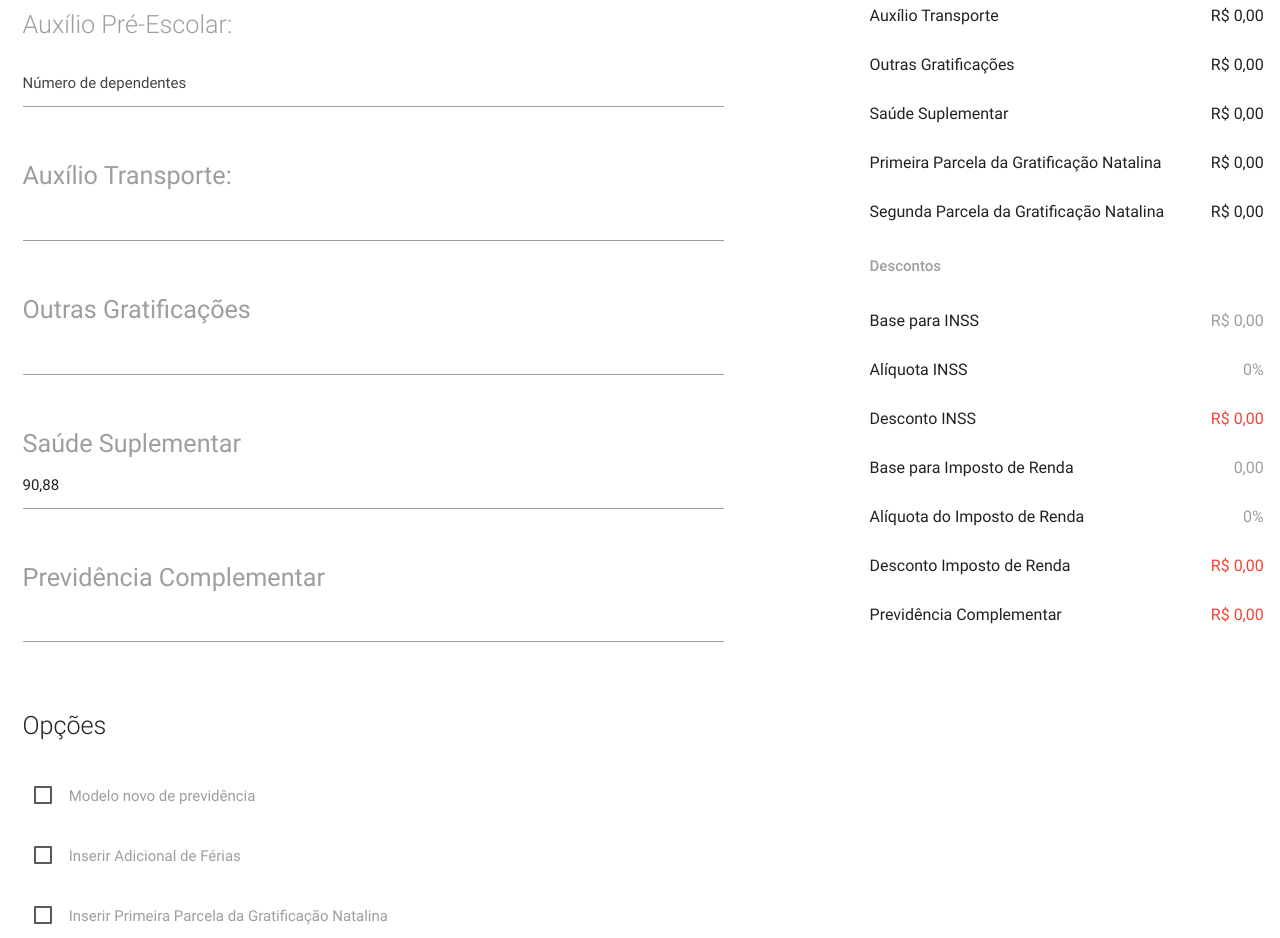
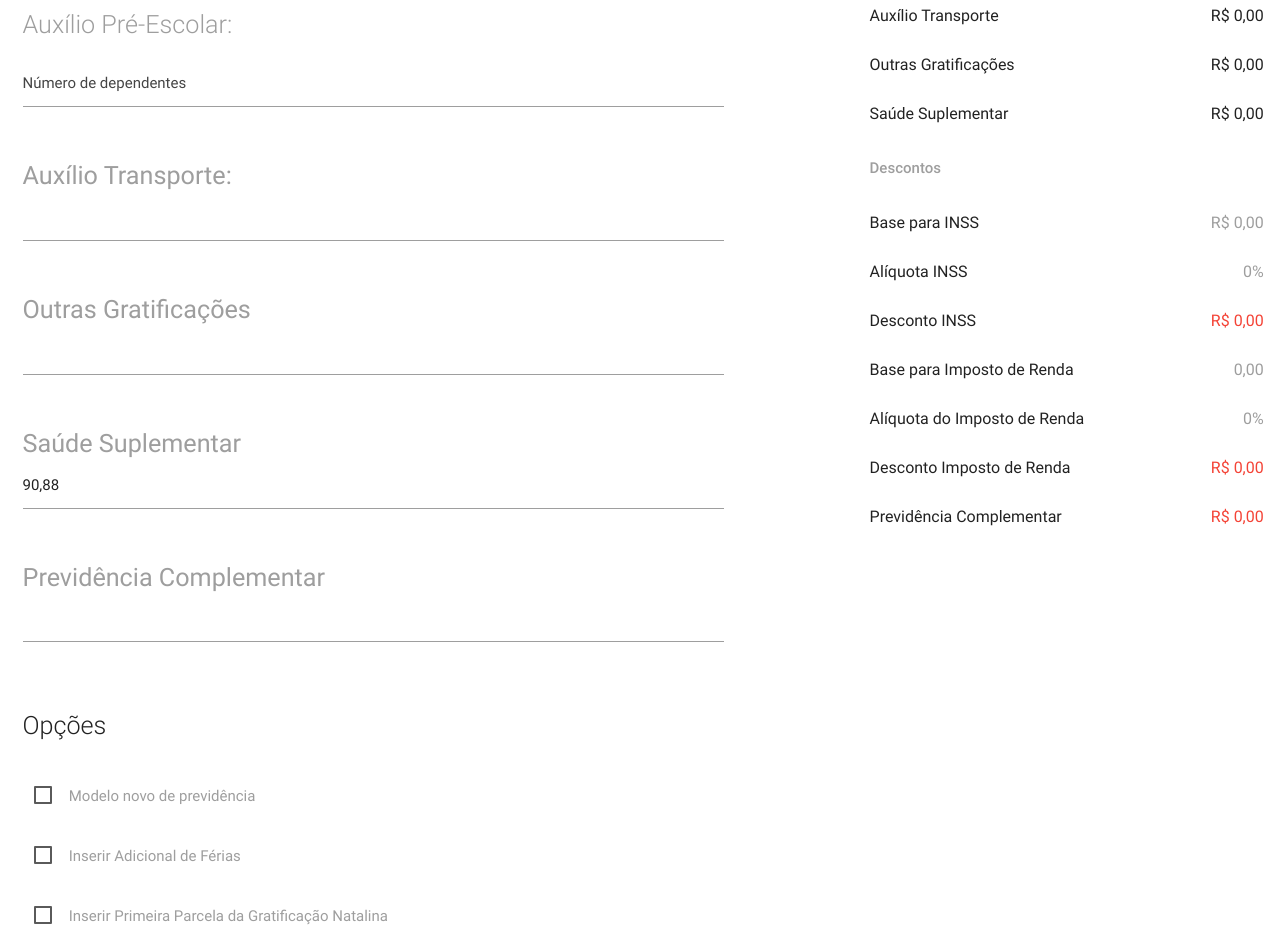
Before and after one commit to hugotacito/tabela_pcctae, a website: page index.html in a window 1280 px wide. Shown: the part 772-1710 px from the top of the page. Drawn offline with Linux system fonts and the light colour scheme; some icons are missing; files whose address does not match are found by name; a web font is replaced by a local one.

Commit message:
escondendo alguns campos não utilizados

```diff
--- a/index.html
+++ b/index.html
@@ -243,12 +243,12 @@
               <td>Saúde Suplementar</td>
               <td>R$ {{saude_suplementar.replace('.', ',')}}</td>
             </tr>
-            <tr>
-              <td>Primeira Parcela da Gratificação Natalina</td>
+            <tr ng-show="adicionar_primeira_parcela_gratificacao_input">
+              <td>Gratificação Natalina</td>
               <td>R$ {{gratificacao_natalina_1.replace('.', ',')}}</td>
             </tr>
-            <tr>
-              <td>Segunda Parcela da Gratificação Natalina</td>
+            <tr ng-show="adicionar_segunda_parcela_gratificacao_input">
+              <td>Gratificação Natalina</td>
               <td>R$ {{gratificacao_natalina_2.replace('.', ',')}}</td>
             </tr>
             <tr ng-show="adicionar_ferias_input">
```
